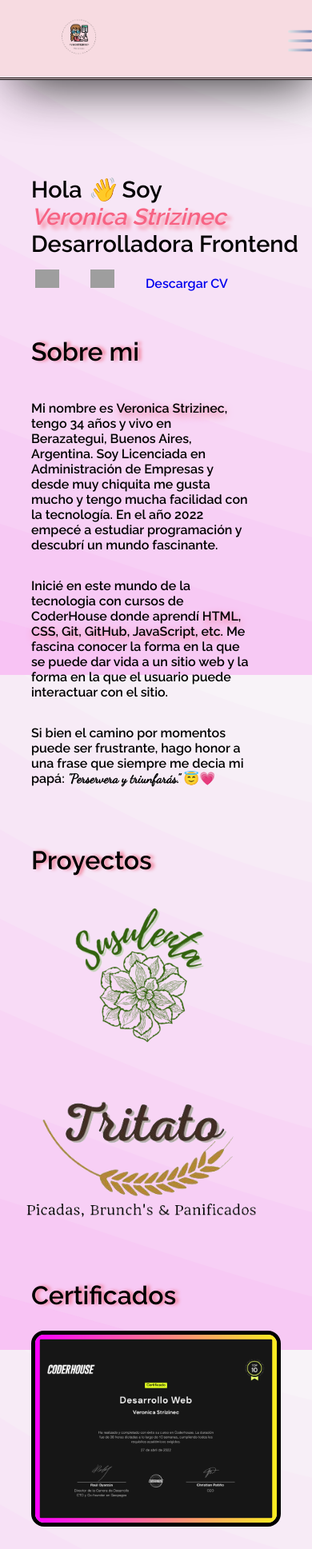
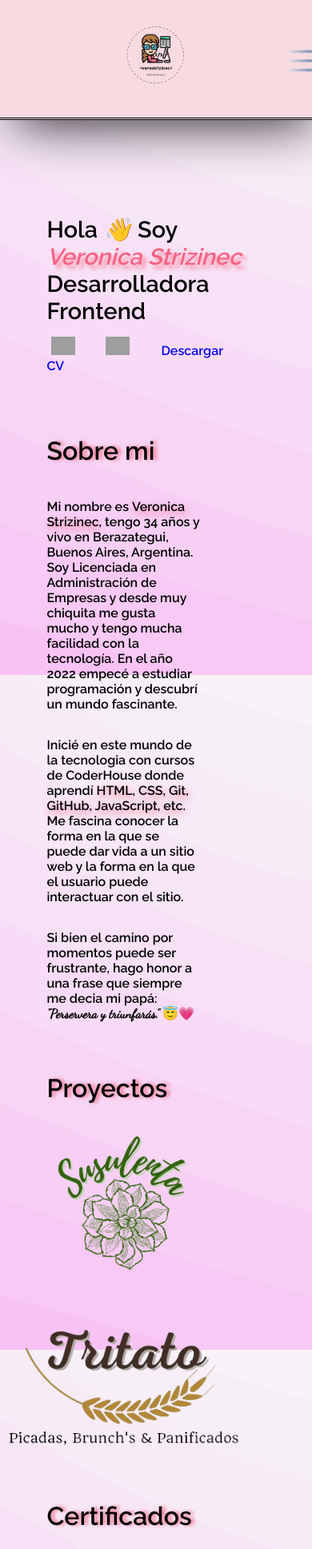
Before and after one commit to verostrizinec/portfolio, a plain HTML site: page index.html in a window 390 px wide. Shown: the top 1937 px of the page at 80% size. Drawn offline with Linux system fonts and the light colour scheme; grey boxes are pictures that could not be loaded; a web font is replaced by a local one.

Commit message:
agregando certificando y modificando responsive

```diff
--- a/css/style.css
+++ b/css/style.css
@@ -49,7 +49,7 @@
 }
 
 .logoVero { /* poner efecto en el logo */
-    width: 15%;
+    width: 25%;
     height: 15%;
     display: flex;
     justify-content: flex-start;
@@ -73,7 +73,7 @@
     top: 0;
     background-color: #f7dbe1;
     width: 100%;
-    height: 100px;
+    height: 150px;
     box-shadow: 10px 15px 64px -10px rgba(0,0,0,0.83);
     border-bottom: double;
     margin-top: auto;
@@ -236,7 +236,7 @@
     transition-property: background-color;
     transition-duration: 300ms;
     transition-timing-function: ease;
-    transition-delay: 0.2s;
+    transition-delay: 0.3s;
     border-radius: 100%;
         -webkit-animation-name: fotoVero;
         animation-name: fotoVero;
@@ -299,6 +299,7 @@
     animation-timing-function: ease-in-out;
     animation-direction: alternate;
     animation-fill-mode: both;
+    animation-delay: .3s;
 
 }
 
@@ -321,6 +322,7 @@
     animation-timing-function: ease-in-out;
     animation-direction: alternate;
     animation-fill-mode: both;
+    animation-delay: .3s;
 
 }
 /* CERTIFICADOS */
@@ -341,7 +343,14 @@
     border-radius: 1rem;
 }
 
-.certificado__desarrollo, .certificado__js {
+.certificado__freeCode {
+    max-width: 100%;
+    width: 600px;
+    height: 450px;
+    border-radius: 1rem;
+}
+
+.certificado__desarrollo, .certificado__js, .certificado__freeCode {
     border: thick solid #000;
     margin-left: auto;
     margin-bottom: 3rem;
@@ -394,6 +403,7 @@
     animation-timing-function: ease-in-out;
     animation-direction: alternate;
     animation-iteration-count: infinite;
+    animation-delay: .3s;
 
 
 }
@@ -551,12 +561,15 @@
     display: none;
 }
 
-/* MEDIA QUERIES */
+/* MEDIA QUERIES: CAMBIAR A MOBILE FIRST */
 
 @media all and (max-width: 768px) {
     html, body {
         overflow-x: hidden;
+
     }
+
+
 
     .home__container {
         display: flex;
@@ -598,12 +611,6 @@
 
     }
 
-    main {
-        width: 100%;
-        height: auto;
-        margin-left: 10%;
-
-    }
 
     .skills__grid {
     gap: 30px;
@@ -647,12 +654,8 @@
         margin: auto;
     }
 
-
-    .logoVero {
-        display: flex;
-        justify-content: flex-start;
-        margin-left: 20%;
-
+    .logoVero img {
+        width: 10%;
     }
     .menu {
         position: absolute;
@@ -679,7 +682,9 @@
 
     label img{
         visibility: visible;
-    }
+        position: sticky;
 
 
     }
+
+}
--- a/index.html
+++ b/index.html
@@ -89,6 +89,7 @@
         <div class="certifications__grid">
             <img class="certificado__desarrollo" src="./images/desarrolloWeb (2).png" alt="Certificado de Desarrollo Web">
             <img class="certificado__js" src="./images/javaScript.PNG" alt="Certificado de JavaScript">
+            <img class="certificado__freeCode" src="./images/cert.CSS-freeCodeCamp.jpg" alt="Certificado de Responsive Design de freeCodeCamp">
         </div>
         </section>
     <!--Sección donde menciono las tecnologias-->
```
Also changed, not shown: images/cert.CSS-freeCodeCamp.jpg (added).
